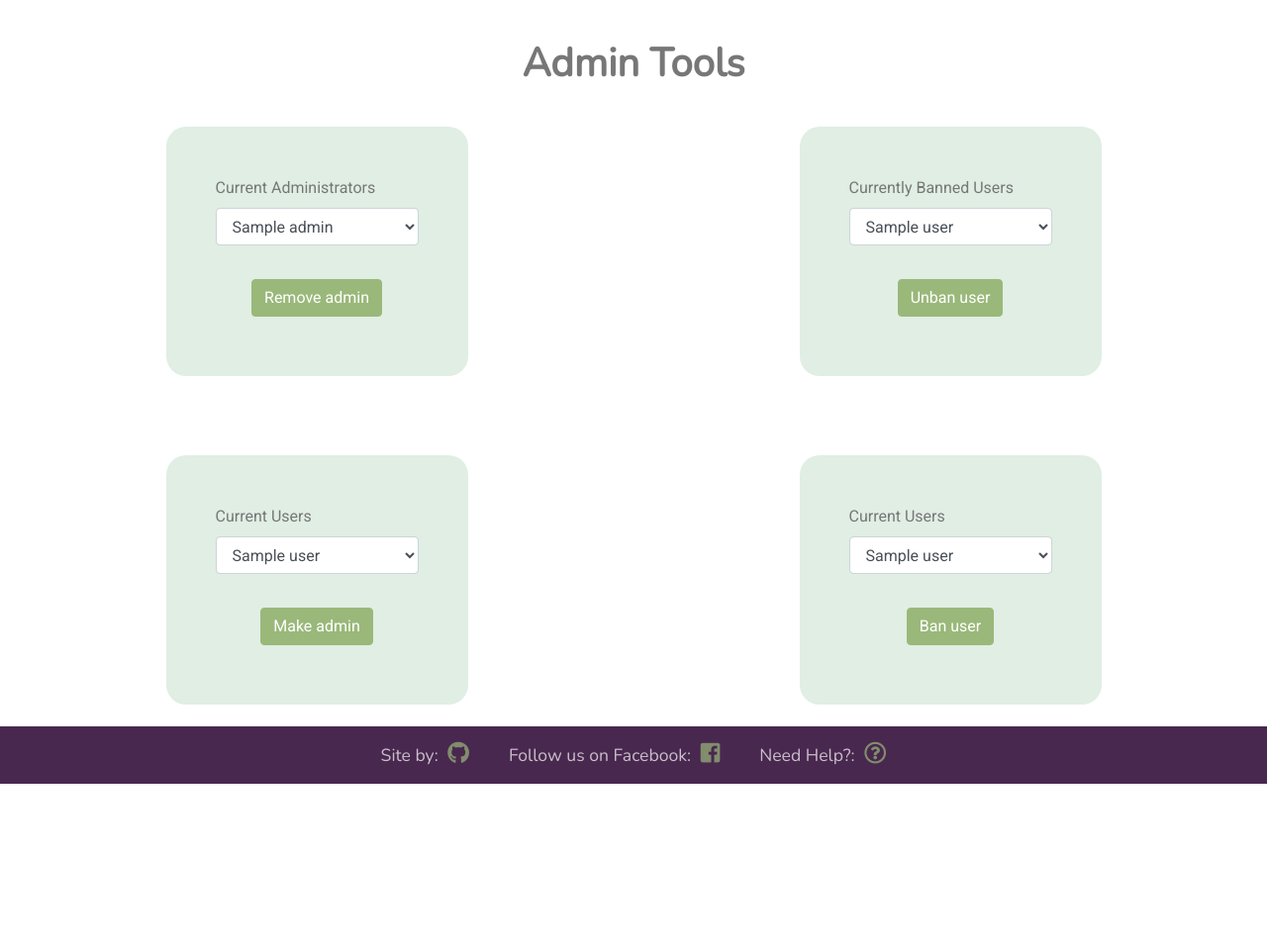
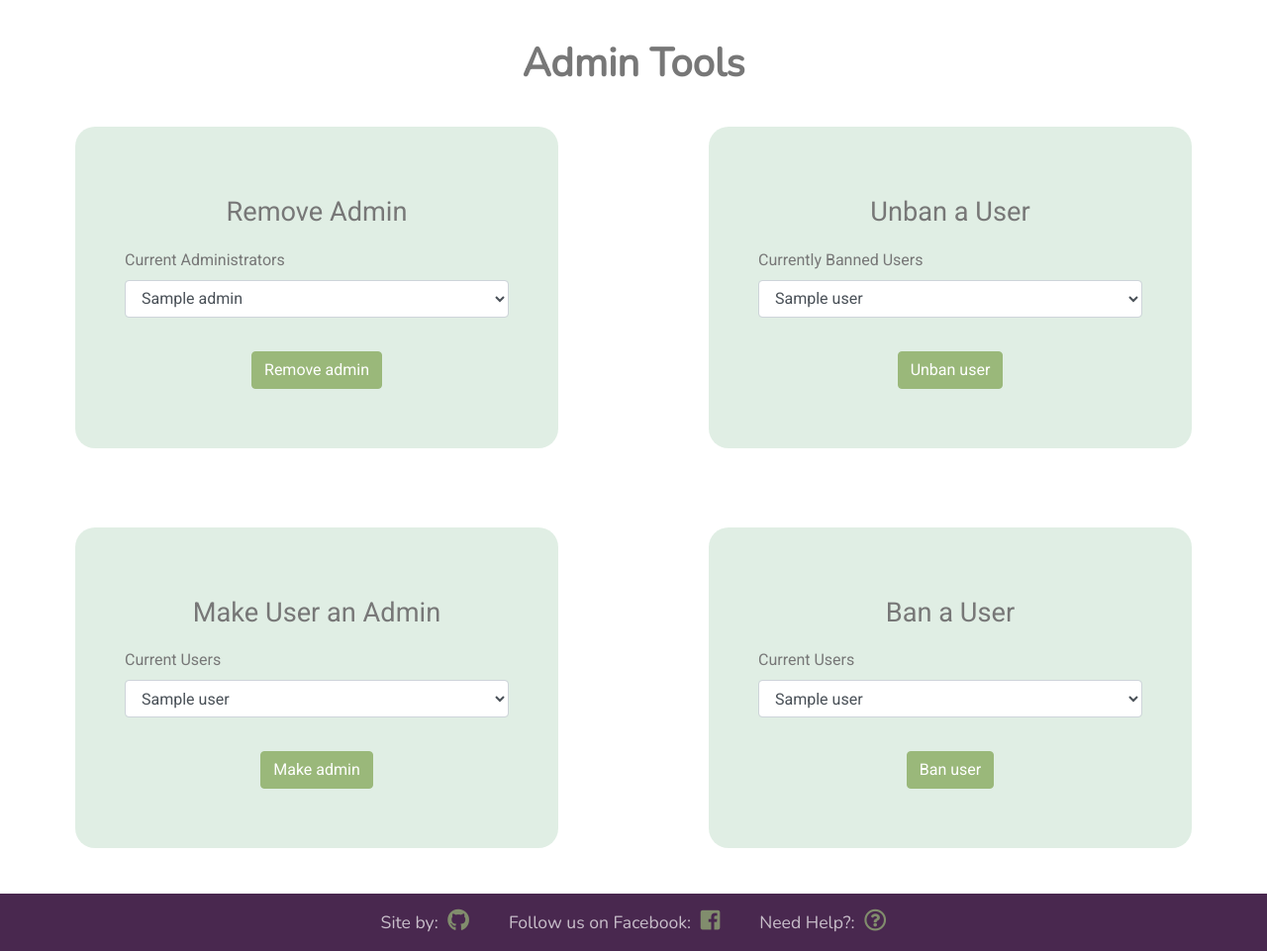
Before and after one commit to matt-oc/car-shows, a Flask app: page /admin_tools in a window 1280 px wide. Shown: the part 68-1029 px from the top of the page at 99% size. Before the commit the page ends 860 px from the top, so only its background shows below. Run offline with Flask 2, Linux system fonts and the light colour scheme; a database or web service that is not in the repository returns one stand-in record (values such as "Sample title"); some libraries are stand-ins or nearby versions.

Commit message:
'add backend functionality for admin tools'

```diff
--- a/app.py
+++ b/app.py
@@ -193,63 +193,67 @@ def add_event():
 def admin_tools():
     admins = mongo.db.admins.find().sort("admin", 1)
     banned = mongo.db.banned.find().sort("county", 1)
-    users = mongo.db.users.find().sort("user", 1)
+    users = list(mongo.db.users.find().sort("user", 1))
     return render_template(
         "admin_tools.html", banned=banned, admins=admins, users=users)
-
-
 
 
 @app.route("/ban_user", methods=["GET", "POST"])
 def ban_user():
     if request.method == "POST":
-
-        #mongo.db.events.update({"_id": ObjectId(event_id)}, event)
-        flash("Event updated successfully")
-
-    admins = mongo.db.admins.find().sort("admin", 1)
-    banned = mongo.db.banned.find().sort("county", 1)
-    return render_template(
-        "admin_tools.html", banned=banned, admins=admins)
+        admins = mongo.db.admins.find().sort("admin", 1)
+        banned = mongo.db.banned.find().sort("county", 1)
+        selection = request.form.get("userInput")
+        existing_banned = mongo.db.banned.find_one(
+            {"user": selection})
+        if existing_banned:
+            flash("User already banned")
+            return render_template(
+                "admin_tools.html", banned=banned, admins=admins)
+        else:
+            mongo.db.banned.insert_one({"user": selection})
+            flash("User sucessfully banned")
+            return render_template("admin_tools.html", banned=banned, admins=admins)
 
 
 @app.route("/unban_user", methods=["GET", "POST"])
 def unban_user():
     if request.method == "POST":
-
-        #mongo.db.events.update({"_id": ObjectId(event_id)}, event)
-        flash("Event updated successfully")
-
-    admins = mongo.db.admins.find().sort("admin", 1)
-    banned = mongo.db.banned.find().sort("county", 1)
-    return render_template(
-        "admin_tools.html", banned=banned, admins=admins)
+        admins = mongo.db.admins.find().sort("admin", 1)
+        banned = mongo.db.banned.find().sort("county", 1)
+        selection = request.form.get("bannedUserInput")
+        mongo.db.banned.remove({"user": selection})
+        flash("User sucessfully unbanned")
+        return render_template("admin_tools.html", banned=banned, admins=admins)
 
 
 @app.route("/add_admin", methods=["GET", "POST"])
 def add_admin():
     if request.method == "POST":
-
-        #mongo.db.events.update({"_id": ObjectId(event_id)}, event)
-        flash("Event updated successfully")
-
-    admins = mongo.db.admins.find().sort("admin", 1)
-    banned = mongo.db.banned.find().sort("county", 1)
-    return render_template(
-        "admin_tools.html", banned=banned, admins=admins)
+        admins = mongo.db.admins.find().sort("admin", 1)
+        banned = mongo.db.banned.find().sort("county", 1)
+        selection = request.form.get("adminInput")
+        existing_admin = mongo.db.admins.find_one(
+            {"admin": selection})
+        if existing_admin:
+            flash("User already admin")
+            return render_template(
+                "admin_tools.html", banned=banned, admins=admins)
+        else:
+            mongo.db.admin.insert_one({"admin": selection})
+            flash("User sucessfully made admin")
+            return render_template("admin_tools.html", banned=banned, admins=admins)
 
 
 @app.route("/remove_admin", methods=["GET", "POST"])
 def remove_admin():
     if request.method == "POST":
-
-        #mongo.db.events.update({"_id": ObjectId(event_id)}, event)
-        flash("Event updated successfully")
-
-    admins = mongo.db.admins.find().sort("admin", 1)
-    banned = mongo.db.banned.find().sort("county", 1)
-    return render_template(
-        "admin_tools.html", banned=banned, admins=admins)
+        admins = mongo.db.admins.find().sort("admin", 1)
+        banned = mongo.db.banned.find().sort("county", 1)
+        selection = request.form.get("adminInput")
+        mongo.db.banned.remove({"admin": selection})
+        flash("Admin sucessfully removed")
+        return render_template("admin_tools.html", banned=banned, admins=admins)
 
 
 # Gracefully handle errors/ missing pages
--- a/static/css/styles.css
+++ b/static/css/styles.css
@@ -92,6 +92,10 @@ a:hover {
   padding: 50px;
   background-color: rgba(178, 212, 187, .4);
   border-radius: 20px;
+}
+
+.admin-form {
+  width: 80%;
 }
 
 .navbar-brand img {
--- a/templates/admin_tools.html
+++ b/templates/admin_tools.html
@@ -3,9 +3,10 @@
 
 <h2> Admin Tools </h2>
 
-<div class="row">
+<div class="row justify-content-around pb-4">
   <div class="col-lg-6 col-12 justify-content-center d-flex content">
     <form action="{{ url_for('remove_admin')}}" method="POST" id="removeAdmin" class="admin-form" enctype="multipart/form-data">
+      <h5>Remove Admin</h5>
       <fieldset>
         <div class="form-group">
           <label for="adminInput">Current Administrators</label>
@@ -26,6 +27,7 @@
 
   <div class="col-lg-6 col-12 justify-content-center d-flex content">
     <form action="{{ url_for('unban_user')}}" method="POST" id="removeBanned" class="admin-form" enctype="multipart/form-data">
+      <h5>Unban a User</h5>
       <fieldset>
         <div class="form-group">
           <label for="bannedUserInput">Currently Banned Users</label>
@@ -47,6 +49,7 @@
 
   <div class="col-lg-6 col-12 justify-content-center d-flex content">
     <form action="{{ url_for('add_admin')}}" method="POST" id="addAdmin" class="admin-form" enctype="multipart/form-data">
+      <h5>Make User an Admin</h5>
       <fieldset>
         <div class="form-group">
           <label for="adminInput">Current Users</label>
@@ -67,6 +70,7 @@
 
   <div class="col-lg-6 col-12 justify-content-center d-flex content">
     <form action="{{ url_for('ban_user')}}" method="POST" id="addBanned" class="admin-form" enctype="multipart/form-data">
+      <h5>Ban a User</h5>
       <fieldset>
         <div class="form-group">
           <label for="bannedUserInput">Current Users</label>
```
